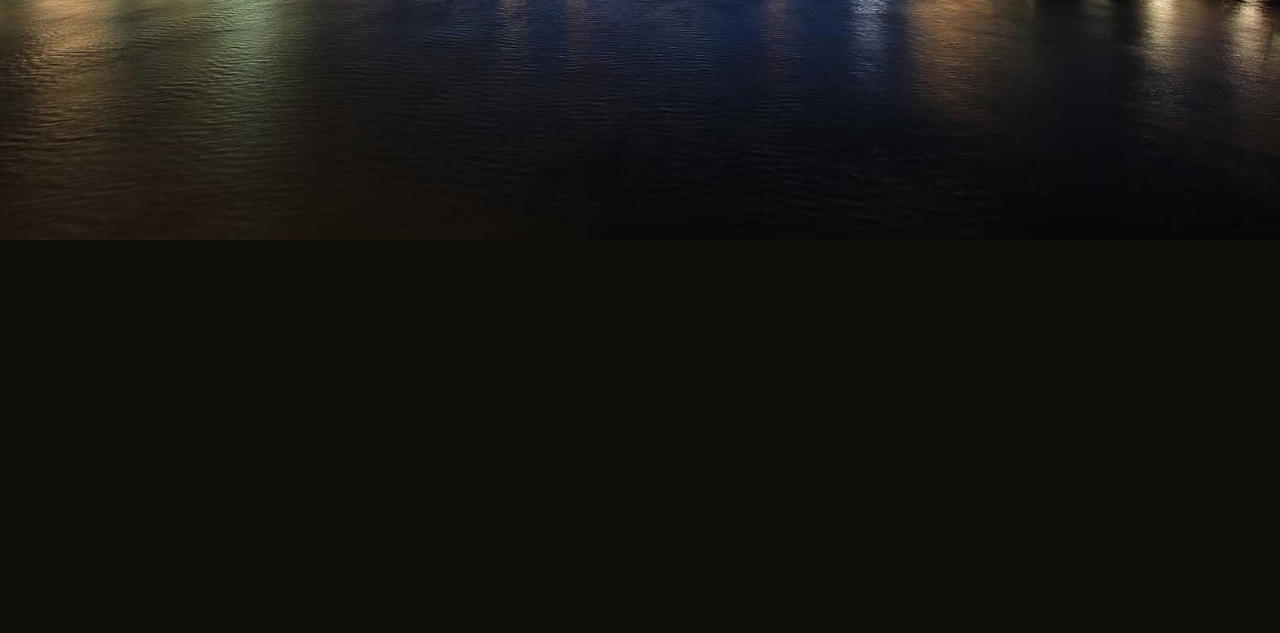
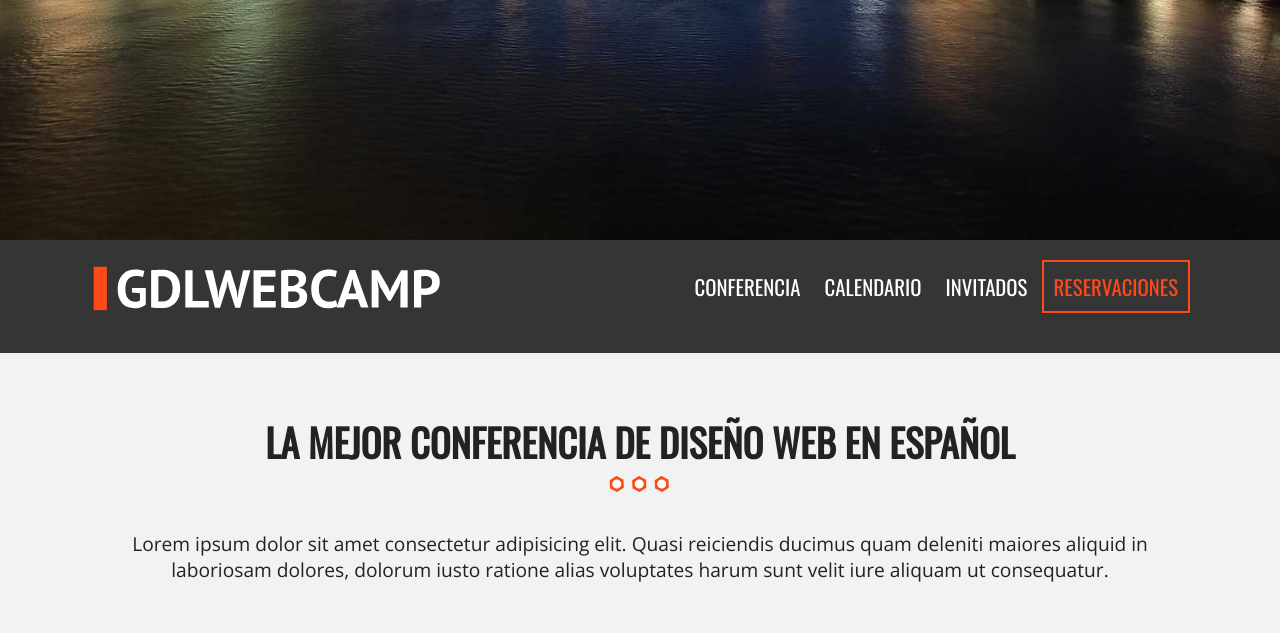
Before and after one commit to ManuelBlaze/gdlwebcamp, a PHP site: page / in a window 1280 px wide; the page is wider, and only the part inside the window is pictured. Shown: the part 560-1193 px from the top of that part. Before the commit the page ends 800 px from the top of that part, so only its background shows below. Run offline with PHP 8.4, Linux system fonts and the light colour scheme.

Commit message:
Barra - Html, Estilos

```diff
--- a/css/main.css
+++ b/css/main.css
@@ -127,8 +127,56 @@ body {
     font-family: 'Open Sans', sans-serif;
 }
 
+
+/*GLOBALES*/
+
+.contenedor {
+    width: 95%;
+    margin: 0 auto;
+}
+
+@media (min-width: 480px) {
+    .contenedor {
+        width: 98%;
+    }
+}
+
+@media (min-width: 768px) {
+    .contenedor {
+        width: 90%;
+    }
+}
+
+@media (min-width: 992px) {
+    .contenedor {
+        width: 90%;
+        max-width: 1100px;
+    }
+}
+
+.seccion {
+    padding: 30px 0;
+}
+
+.seccion p {
+    font-size: 1.2em;
+    text-align: center;
+}
+
 h2 {
     font-family: 'Oswald', sans-serif;
+    font-size: 2.4em;
+    text-transform: uppercase;
+    text-align: center;
+}
+
+h2::after {
+    content: '';
+    margin: 0 auto;
+    background-image: url(../img/separador.png);
+    height: 30px;
+    width: 100px;
+    display: block;
 }
 
 
@@ -220,6 +268,109 @@ h1.nombre-sitio {
         font-size: 11.5vw;
         margin: 0;
         line-height: 1;
+    }
+}
+
+
+/*BARRA*/
+
+.barra {
+    background-color: #353535;
+    padding: 20px 0;
+}
+
+.logo {
+    width: 80%;
+    float: left;
+}
+
+.logo img {
+    width: 100%;
+}
+
+@media (min-width: 768px) {
+    .logo {
+        width: 33%;
+    }
+}
+
+
+/*Nav Principal*/
+
+.navegacion-principal {
+    display: none;
+}
+
+.navegacion-principal a {
+    font-family: 'Oswald', sans-serif;
+    color: white;
+    text-decoration: none;
+    text-transform: uppercase;
+    font-size: 1.3em;
+    transition: all .6s ease;
+    width: 100%;
+    display: block;
+    text-align: center;
+    margin-bottom: 20px;
+}
+
+.navegacion-principal a:hover {
+    background-color: #fe4918;
+}
+
+.navegacion-principal a:last-child {
+    border: 2px solid #fe4918;
+    color: #fe4918;
+}
+
+.navegacion-principal a:last-child:hover {
+    color: white;
+}
+
+@media only screen and (min-width: 768px) {
+    .navegacion-principal {
+        width: 67%;
+        float: right;
+        text-align: right;
+        display: block;
+    }
+    .navegacion-principal a {
+        padding: 10px 10px;
+        width: auto;
+        display: inline-block;
+        text-align: center;
+        margin-bottom: 20px 10px 0 0;
+    }
+    .navegacion-principal a:last-child {
+        margin-right: 0;
+    }
+}
+
+
+/*MENÚ MOVIL*/
+
+.menu-movil {
+    width: 60px;
+    display: block;
+    float: right;
+    text-align: right;
+    margin-top: 12px;
+}
+
+.menu-movil:hover {
+    cursor: pointer;
+}
+
+.menu-movil span {
+    height: 8px;
+    margin-bottom: 6px;
+    background-color: white;
+    display: block;
+}
+
+@media (min-width: 768px) {
+    .menu-movil {
+        display: none;
     }
 }
 
--- a/index.html
+++ b/index.html
@@ -50,6 +50,76 @@
 
     </header>
 
+    <div class="barra">
+        <div class="contenedor clearfix">
+            <div class="logo">
+                <img src="img/logo.svg" alt="Logo">
+            </div>
+
+            <div class="menu-movil">
+                <span></span>
+                <span></span>
+                <span></span>
+            </div>
+
+            <nav class="navegacion-principal clearfix">
+                <a href="#">Conferencia</a>
+                <a href="#">Calendario</a>
+                <a href="#">Invitados</a>
+                <a href="#">Reservaciones</a>
+            </nav>
+        </div>
+        <!--Contenedor-->
+    </div>
+    <!--Barra navegación-->
+
+    <section class="contenedor seccion">
+        <h2>La mejor conferencia de diseño web en español</h2>
+        <p>Lorem ipsum dolor sit amet consectetur adipisicing elit. Quasi reiciendis ducimus quam deleniti maiores aliquid in laboriosam dolores, dolorum iusto ratione alias voluptates harum sunt velit iure aliquam ut consequatur.</p>
+    </section>
+    <!--seccion-->
+
+    <section class="programa">
+        <div class="contenedor-video">
+            <video autoplay loop poster="img/bg-talleres.jpg">
+                <source src="video/video.mp4" type="video/mp4">
+                <source src="video/video.webm" type="video/webm">
+                <source src="video/video.ogv" type="video/ogv">
+            </video>
+        </div>
+        <!--contenedor video-->
+        <div class="contenido-programa">
+            <div class="contenedor">
+                <div class="programa-evento">
+                    <h2>Programa del evento</h2>
+                    <nav class="menu-programa">
+                        <a href="#talleres"><i class="fas fa-code"></i> Talleres</a>
+                        <a href="#conferencias"><i class="fas fa-comment"></i> Conferencias</a>
+                        <a href="#seminarios"><i class="fas fa-university"></i> Seminarios</a>
+                    </nav>
+
+                    <div id="talleres" class="info-curso ocultar clearfix">
+                        <div class="detalle-evento">
+                            <h3>HTML5, CSS3 y JavaScript</h3>
+                            <p><i class="far fa-clock"></i> 16:00 hrs</p>
+                            <p><i class="fas fa-calendar"></i> 10 de Dic</p>
+                            <p><i class="fas fa-user"></i> Juan Pablo De La Torre</p>
+                        </div>
+                        <div class="detalle-evento">
+                            <h3>Responsive Web Design</h3>
+                            <p><i class="far fa-clock"></i> 20:00 hrs</p>
+                            <p><i class="fas fa-calendar"></i> 10 de Dic</p>
+                            <p><i class="fas fa-user"></i> Juan Pablo De La Torre</p>
+                        </div>
+                        <a href="#" class="button float-rigth">Ver Todos</a>
+                    </div>
+                </div>
+            </div>
+        </div>
+
+    </section>
+    <!--programa-->
+
 
     <script src="js/vendor/modernizr-3.8.0.min.js"></script>
     <script src="https://code.jquery.com/jquery-3.4.1.min.js" integrity="sha256-CSXorXvZcTkaix6Yvo6HppcZGetbYMGWSFlBw8HfCJo=" crossorigin="anonymous"></script>
```
Also changed, not shown: 3 other files.
